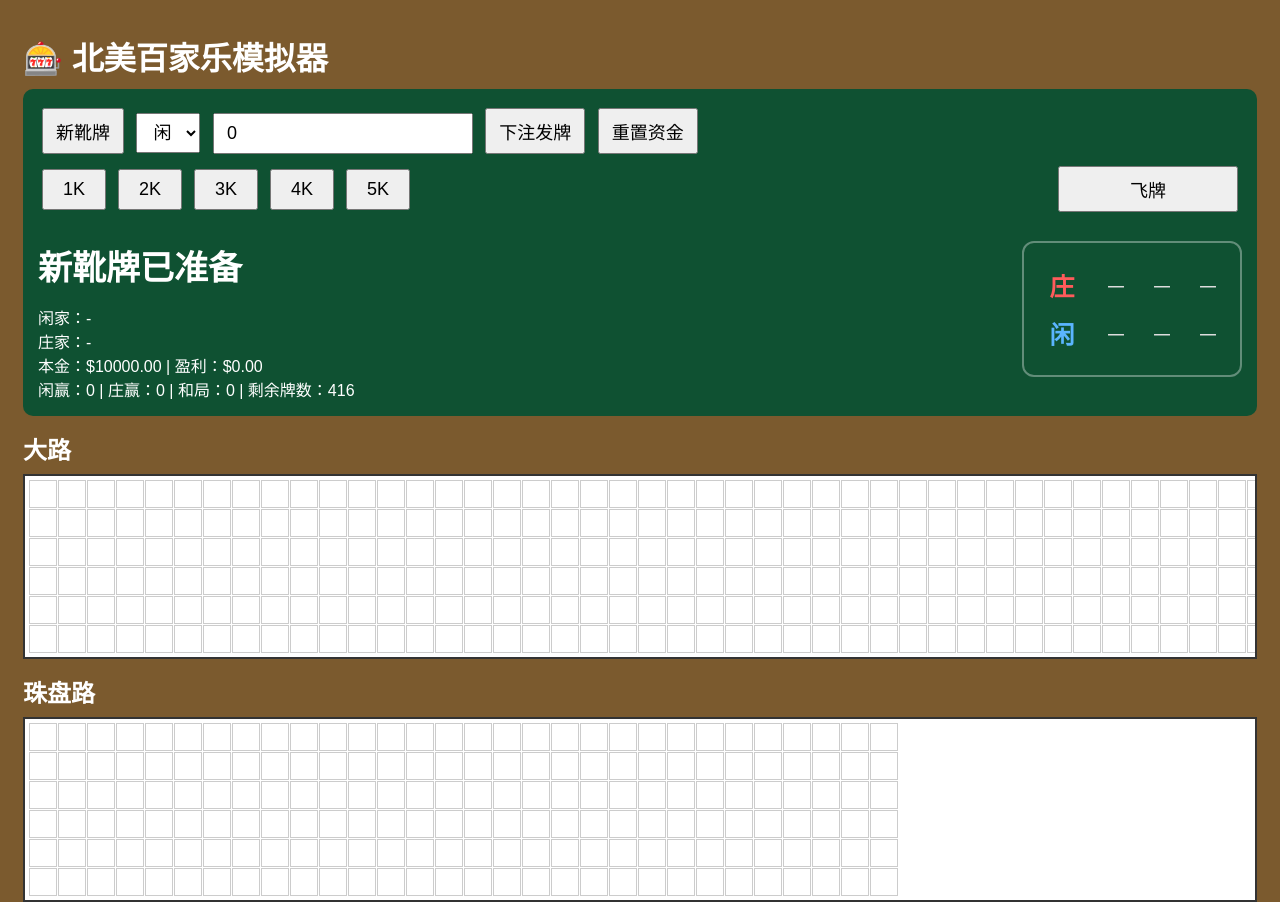
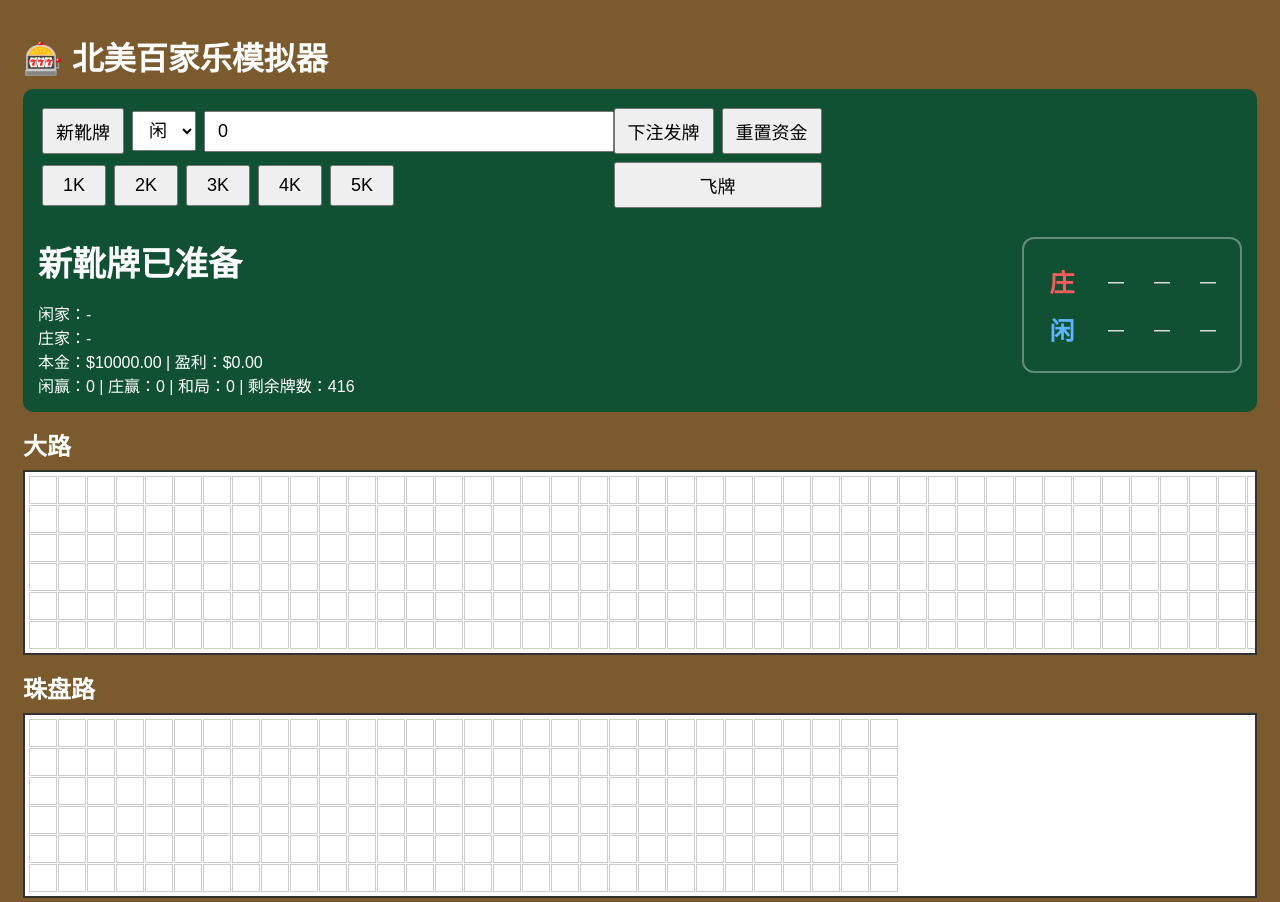
Before and after one commit to jiao050820/aaa, a plain HTML site: page index.html in a window 1280 px wide. Shown: the top 902 px of the page. Drawn offline with Linux system fonts and the light colour scheme.

Commit message:
Align fly button below deal controls

```diff
--- a/index.html
+++ b/index.html
@@ -136,25 +136,32 @@ button,select,input{
     color:#ddd;
     font-size:22px;
 }
-.quickBetButtons{
+.controlsGrid{
+    display:grid;
+    grid-template-columns:max-content max-content clamp(260px,32vw,500px) max-content max-content;
+    align-items:center;
+    width:max-content;
+    max-width:100%;
+    padding-bottom:10px;
+    overflow-x:auto;
+}
+.controlsGrid input{
+    width:100%;
+    box-sizing:border-box;
+}
+.flyButton{
+    grid-column:4/6;
+    width:calc(100% - 8px);
+    min-width:180px;
+    box-sizing:border-box;
+}
+.amountShortcuts{
+    grid-column:1/4;
     display:flex;
     flex-wrap:nowrap;
-    align-items:center;
-    gap:4px;
-    margin:4px 0 10px;
-    overflow-x:auto;
 }
-.quickBetButtons button{
+.amountShortcuts button{
     min-width:64px;
-}
-.quickBetButtons .flyButton{
-    min-width:180px;
-    margin-left:auto;
-}
-.amountShortcuts{
-    display:flex;
-    flex-wrap:nowrap;
-    gap:4px;
 }
 
 @media(max-width:600px){
@@ -175,6 +182,7 @@ button,select,input{
 <h1>🎰 北美百家乐模拟器</h1>
 
 <div class="panel">
+<div class="controlsGrid">
     <button onclick="newShoe()">新靴牌</button>
 
     <select id="betSide">
@@ -188,7 +196,6 @@ button,select,input{
     <button onclick="dealHand()">下注发牌</button>
     <button onclick="resetMoney()">重置资金</button>
 
-<div class="quickBetButtons">
     <div class="amountShortcuts">
         <button type="button" onclick="setBetAmount(1000)">1K</button>
         <button type="button" onclick="setBetAmount(2000)">2K</button>
```
Lines whose indentation alone changed are shown as unchanged.
